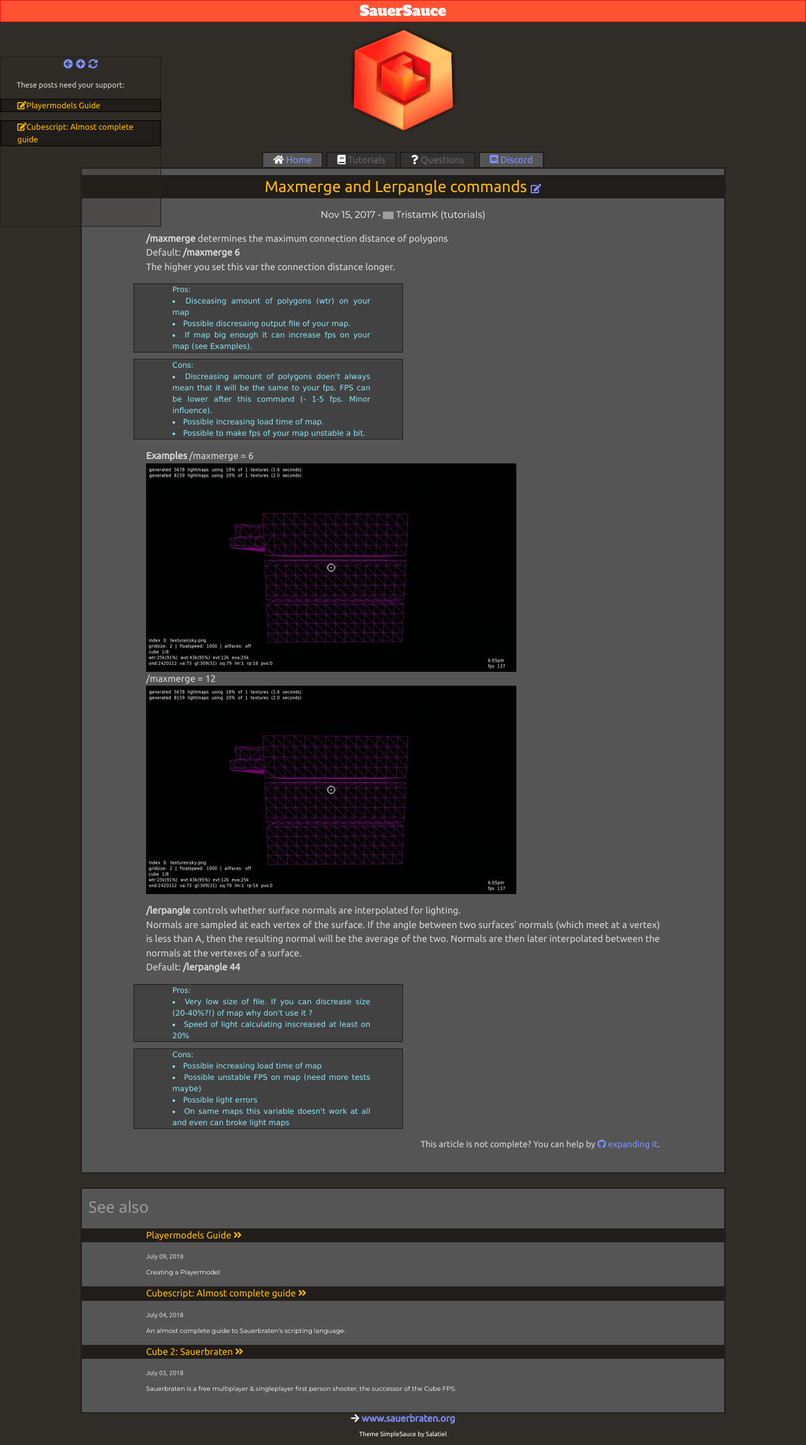
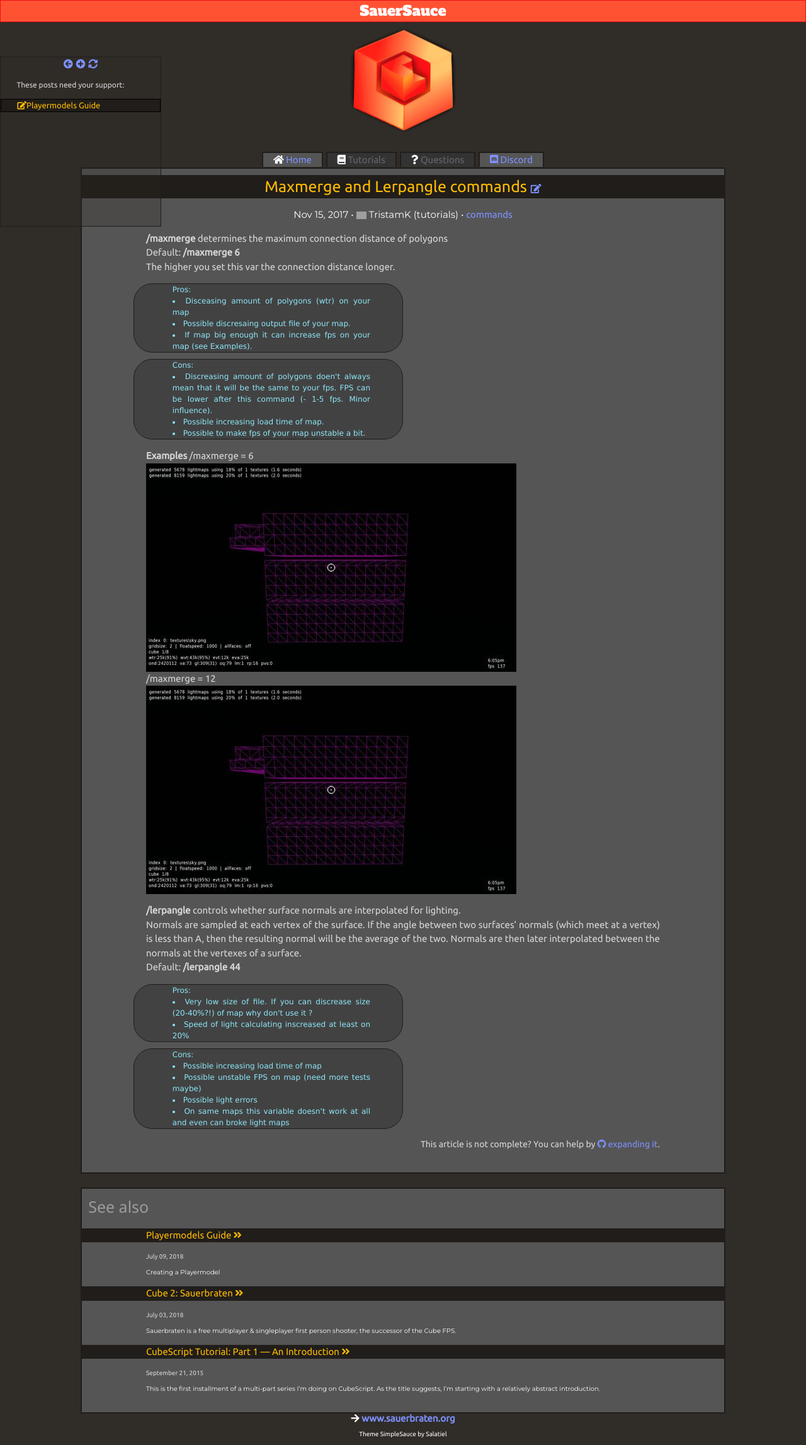
Before and after one commit to sauer-sauce/sauer-sauce.github.io, a Jekyll site: the page built from _posts/2017-11-15-maxmerge-and-lerpangle.markdown, in a window 1280 px wide. Shown: the whole page at 63% size. Built offline with Jekyll 4.4.1, drawn with Linux system fonts in a browser that asks for light colours; nearby versions of some CDN libraries; grey boxes are pictures that could not be loaded.

Commit message:
Post: 'CubeScript Tutorial: Part 1 — An Introduction' by Chaos

```diff
--- a/_layouts/post.html
+++ b/_layouts/post.html
@@ -19,7 +19,7 @@
 				<p class="descriptions">
 					{{ page.date | date: "%b %-d, %Y" }}{% if page.author %} •
 					<img style="width: 2%; heigth: 2%" src="https://api.adorable.io/avatars/5/{{ page.author }}.png"/>
-					{{ page.author }} ({{ page.categories }}) {% endif %}{% if page.meta %} • {{ page.meta }}{% endif %}</p>
+					{{ page.author }} ({{ page.categories }}) {% endif %}{% if page.meta %} • {{ page.meta }}{% endif %} {% if page.tags %} • <a href="{{site.base}}/categories.html#{{page.tags}}">{{ page.tags }}</a> {% endif %}</p>
 				<article style="text-align: justify; font-size: 15px;">
 					{{ content }}
 				</article>
--- /dev/null
+++ b/_posts/2018-07-04-cubescript-Introduction.markdown
@@ -0,0 +1,133 @@
+---
+layout: post
+title:  "CubeScript Tutorial: Part 1 — An Introduction"
+date:   2015-09-21 15:07:00
+author: Chaos
+categories: tutorials
+excerpt: "This is the first installment of a multi-part series I’m doing on CubeScript. As the title suggests, I’m starting with a relatively abstract introduction."
+tags: cubescript
+---
+<strong>What is CubeScript?</strong>
+<br>
+<p>CubeScript is the console language of Cube-based games; it is used to write scripts that can be executed in-game. Scripts written in CubeScript can be anywhere from a single line to hundreds of lines in length (I’ve never seen thousands, but I guess that’s theoretically possible too :P).</p>
+
+<p>While CubeScript shares many features with conventional programming languages, it has significant differences too. For example, one central focus of CubeScript is easy GUI design, a topic that will likely be covered in a later post.</p>
+
+<strong>Basics</strong>
+<p>A CubeScript script is basically just a series of syntactically valid statements. A statement will generally be either the invocation of a command or an assignment to a variable. For example, if you’ve ever executed the following in the console:</p>
+<div class="contentbox">
+	fov 90
+</div>
+
+<p>then you’ve used CubeScript; that’s a simple command. Command invocations follow a format wherein the command name is followed by the space-separated arguments to the command. <a class="fixedcode">fov</a>, for example, takes just one argument. A command like <a class="fixedcode">bind</a>, on the other hand, takes two: the key to bind, and the action to perform whenever that key is pushed.</p>
+
+<p>Assignments are fairly straightforward too, especially if you’re familiar with conventional programming languages, as the format is largely the same. For example, if we want to store the value 42 in a variable x, we would simply do:</p>
+<div class="contentbox">
+	x = 42
+</div>
+
+<p>In the old days of CubeScript, assignment itself was actually done via the command "alias"! There is little reason to use <a class="fixedcode">alias</a> over <a class="fixedcode">=</a> now, but it’s good to know in case you see it used in older scripts.</p>
+
+<p>I should also mention that CubeScript scripts are typically placed in either <a class="fixedcode">autoexec.cfg</a> (in your Sauerbraten folder) or in their own <a class="fixedcode">cfg</a> file alongside <a class="fixedcode">autoexec.cfg</a>, whereupon they can be executed with the command <a class="fixedcode">exec file.cfg</a> from <a class="fixedcode">autoexec.cfg</a>. For larger scripts spanning multiple files, it is also possible to package the files in their own folder and use something like <a class="fixedcode">exec folder/file.cfg</a>.</p>
+
+<p>Finally, CubeScript also supports comments, with a syntax similar to that of C/C++/Java:</p>
+<div class="contentbox" style="color: gray;">
+	// this is a comment
+</div>
+<p>Note that <a class="fixedcode">/* */</a>-comments are not supported.</p>
+
+<strong>Operators</strong>
+<p>Now that we’ve covered what a CubeScript script actually is, we can go on to talk about more complicated things you can do in one. The first thing to go over is operators such as <a class="fixedcode">+</a>, <a class="fixedcode">-</a>, <a class="fixedcode">*</a>, <a class="fixedcode">/</a> etc. Now, it is important to note here that <strong>CubeScript uses</strong> <a target="_blank" href="https://en.wikipedia.org/wiki/Polish_notation">polish/prefix notation</a>, like Lisp, if you’re familiar with that family of languages. Therefore, something like <a class="fixedcode">2 + 3</a> would, in CubeScript, be expressed as <a class="fixedcode">(+ 2 3)</a>. (This is basically a result of the fact that operators such as <a class="fixedcode">+</a> are just commands themselves, so they follow the same syntax as commands, but you probably don’t need to worry too much about that.) So, returning to our <a class="fixedcode">x</a> variable, let’s say we want to assign to <a class="fixedcode">x</a> the sum of <a class="fixedcode">2</a> and <a class="fixedcode">3</a>, we’d simply do this:</p>
+<div class="contentbox">
+	x = (+ 2 3)
+</div>
+<p>If you want to represent a more complicated expression like <a class="fixedcode">(2 + 3) * 4</a>, you have to do some nesting of the parenthesis:</p>
+<div class="contentbox">
+	x = (* (+ 2 3) 4)
+</div>
+
+<p>The inner <a class="fixedcode">(+ 2 3)</a> is evaluated first, and its result is then multiplied by <a class="fixedcode">4</a>.</p>
+<p>Polish notation might take some getting used to at first, but once you get the hang of it, it’s really quite easy.</p>
+
+<p>Next, we have to be able to access the values we’ve assigned to variables. This is done simply by prefixing the variable name with a <a class="fixedcode">$</a>. For example:</p>
+<div class="contentbox">
+	x = (+ 2 3)
+	<br>
+	echo $x
+</div>
+
+<p>would echo “5”. Of course, values of variables can be used in expressions being assigned to said variables. For instance, to increment <a class="fixedcode">x</a> by one:</p>
+<div class="contentbox">
+	x = (+ $x 1)
+</div>
+
+<p>A more exhaustive list of operators can be found in the official documentation <a target="_blank" href="http://sauerbraten.org/docs/config.html#cubescript">here</a>, but they all work in essentially the same way.</p>
+
+<strong>Basic Control Flow</strong>
+<p>As with most other languages, CubeScript supports some basic control flow constructs such as if-else statements and loops.</p>
+<p>In CubeScript, if-else statement follow this syntax:</p>
+
+<div class="contentbox">
+	if <a style="color: grey;">condition</a> [ <a style="color: grey;">if body</a> ] [ <a style="color: grey;">else body</a> ]
+</div>
+
+<p>For instance:</p>
+<div class="contentbox">
+	if (= $x 42) [
+	<br>
+		echo "x is 42!"
+	<br>
+	] [
+	<br>
+		echo "x is not 42!"
+	<br>
+	]
+</div>
+
+<p>The snippet above will echo “x is 42!” if <a class="fixedcode">x</a> is indeed 42, and will echo “x is not 42!” otherwise. Note that the else-portion is optional: <a class="fixedcode">if condition [ if body ]</a> is valid by itself:</p>
+<div class="contentbox">
+	if (= $x 42) [
+	<br>
+		echo "x is 42!"
+	<br>
+	]
+</div>
+
+<p>Let’s move on to loops. The two most basic types of loops in CubeScript are associated with the commands <a class="fixedcode">while</a> and <a class="fixedcode">loop</a>. <a class="fixedcode">while</a> should seem familiar if you’ve programmed in any conventional language before. It has a syntax of</p>
+<div class="contentbox">
+	while [ <a style="color: grey;">condition</a> ] [ <a style="color: grey;">body</a> ]
+</div>
+<p>and will repeatedly execute <a style="color: grey;">body</a> so long as <a style="color: grey;">condition</a> is “true” (i.e. not zero). I’ll reuse the example used in the official docs for <a class="fixedcode">while</a>, because I think it’s a pretty good one:</p>
+<div class="contentbox">
+	i = 0
+	<br>
+ 	while [ (< $i 10) ] [ echo $i; i = (+ $i 1) ]
+</div>
+
+<p>First, <a class="fixedcode">i = 0</a> simply assigns the variable <a class="fixedcode">i</a> to zero, as we know.</p>
+
+<p>The condition <a class="fixedcode">(< $i 10)</a> returns 1 (“true”) if the value in <a class="fixedcode">i</a> is less than 10, and returns 0 (“false”) otherwise.</p>
+
+<p>The loop body does two things (the two statements composing the body are separated by a semicolon):</p>
+
+<p><a class="fixedcode">echo $i</a> just echoes the value of <a class="fixedcode">i</a>.</p>
+
+<p><a class="fixedcode">i = (+ $i 1)</a> increments the value of <a class="fixedcode">i</a> (just like the example with <a class="fixedcode">x</a> above).</p>
+
+<p>So, in plain English, we can translate this snippet as “set <a class="fixedcode">i</a> to 0; while <a class="fixedcode">i</a> is less than 10, echo <a class="fixedcode">i</a> and increment it”. It shouldn’t be too hard to see now that all we will be doing here is echoing the integers from 0 up to 9.</p>
+
+<p>The next kind of loop is, well, <a class="fixedcode">loop</a>, and it has this syntax: <a class="fixedcode">loop var N [ body ]</a>. In this case, <a class="fixedcode">var</a> is the name of some variable, and <a class="fixedcode">N</a> is a non-negative integer. <a class="fixedcode">loop</a> will set <a class="fixedcode">var</a> to 0, then execute <a class="fixedcode">body N</a> times, and each time it will increment <a class="fixedcode">var</a> (meaning <a class="fixedcode">var</a> will take on the values from 0 to <a class="fixedcode">N-1</a>). Again I’ll use the example from the docs:</p>
+
+<div class="contentbox">
+	loop i 10 [ echo $i ]
+</div>
+
+<p>This actually does the same thing as the <a class="fixedcode">while</a> snippet above: it just echoes the integers from 0 to 9 inclusive.</p>
+
+<p>There are a few other loop constructs for looping over lists and strings. I’ll cover these in a future post.</p>
+
+<strong>Conclusion</strong>
+<p>This has been a very brief and, in many ways, high-level introduction to the wonderful world of CubeScript. I’ll apologize in advance to those of you who were already familiar with all this, but for those who were not, I hope you got something out of this overview, and that you’re now better prepared to delve into more complex topics in future posts.</p>
+<p>In the near future, I’m planning to go over functions (i.e. the inner workings of <a class="fixedcode">[ ]</a> blocks), strings, lists, and GUI design. Let me know if I left anything out, and thanks for reading!</p>
+
+<p>Check out the <a target="_blank" href="http://www.sauerworld.org/cubescript-tutorial-part-1-an-introduction/"> original post</a></p>
--- a/_posts/2018-07-04-cubescript-guide.markdown
+++ /dev/null
@@ -1,9 +0,0 @@
----
-layout: post
-title:  "Cubescript: Almost complete guide"
-date:   2018-07-04 15:07:00
-author: SauerSauce
-categories: tutorials
-excerpt: An almost complete guide to Sauerbraten's scripting language.
-tags: cubescript
----
--- a/style.css
+++ b/style.css
@@ -19,6 +19,11 @@ hr {
     border-style: solid;
     border-width: 1px;
     border-color: #201d1a;
+	border-radius: 30px;
+}
+
+.fixedcode {
+	color: #8ee7f9;
 }
 .li {
     list-style-type: none;
```
